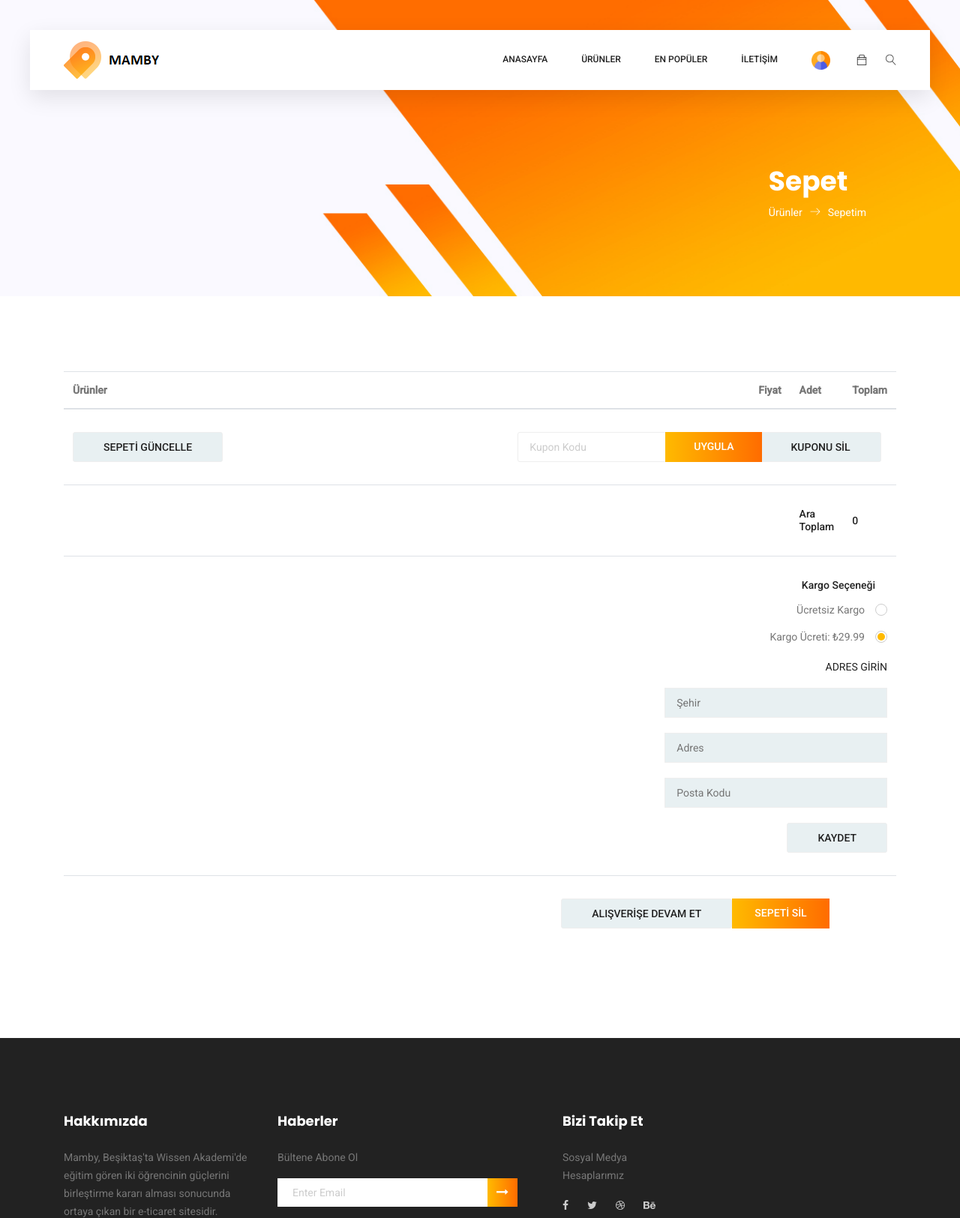
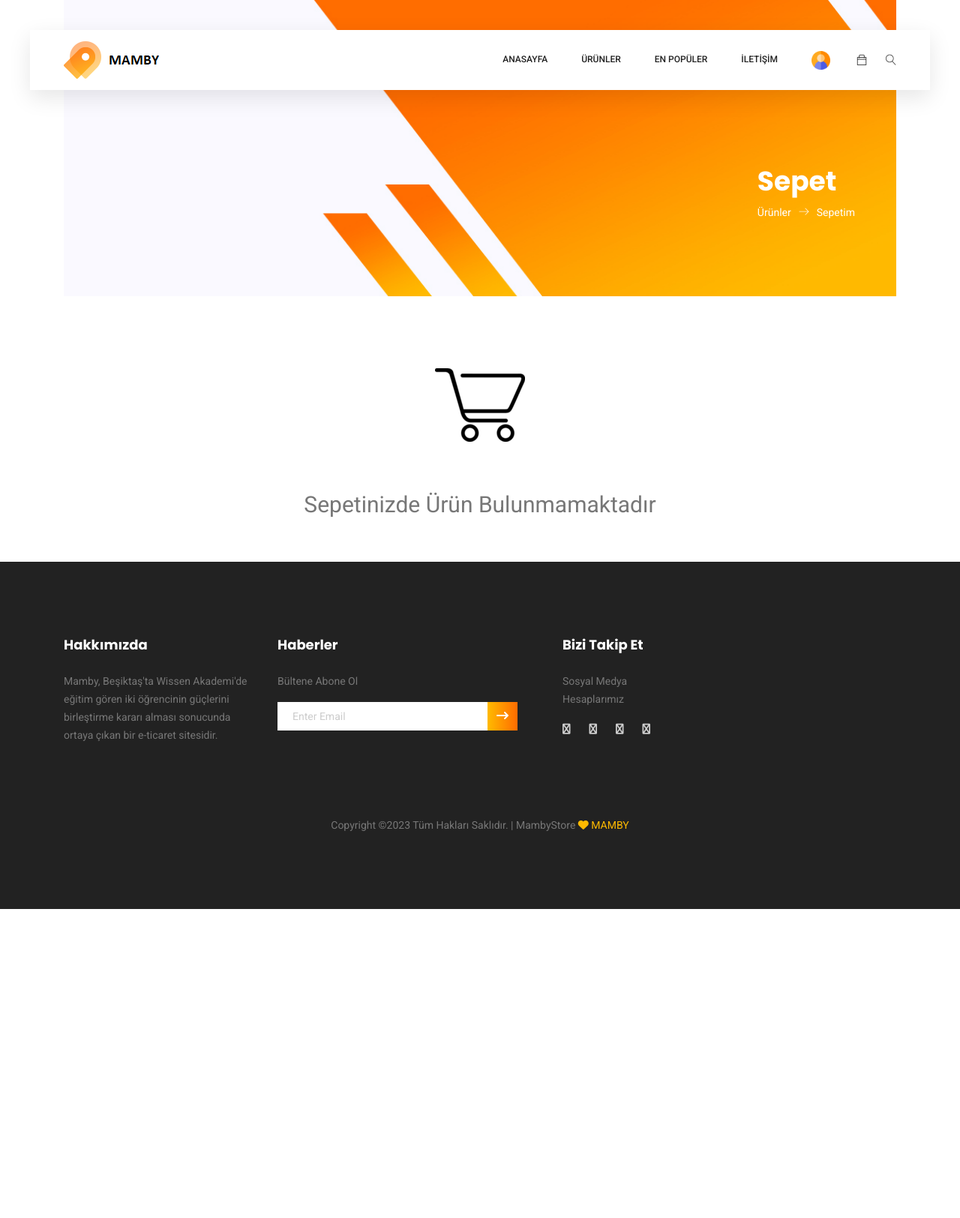
Before and after one commit to mahirbugray/MAMBY-ECommerce-UI, an ASP.NET Core app: page /Card in a window 1280 px wide. Shown: the top 1624 px of the page at 75% size. After the commit the page ends 1212 px from the top, so only its background shows below. Run offline with ASP.NET Core 8, Linux system fonts and the light colour scheme.

Commit message:
card update

```diff
--- a/MAMBY.UI/Controllers/CardController.cs
+++ b/MAMBY.UI/Controllers/CardController.cs
@@ -2,6 +2,7 @@ using MAMBY.UI.Models;
 using MAMBY.UI.SessionExtensions;
 using Microsoft.AspNetCore.Mvc;
 using Newtonsoft.Json;
+using System.Security.Claims;
 using System.Text;
 
 namespace MAMBY.UI.Controllers
@@ -19,8 +20,6 @@ namespace MAMBY.UI.Controllers
         public IActionResult Index()
         {
             card = GetCards();
-            TempData["TotalQuantity"] = TotalQuantity(card).ToString();
-            TempData["TotalPrice"] = TotalPrice(card).ToString();
             return View(card);
         }
         public async Task<IActionResult> Add(ProductViewModel model, int quantity)
@@ -45,13 +44,9 @@ namespace MAMBY.UI.Controllers
                     card = AddCard(card, cardLineViewModel);
                     SaveCard(card);
 
-                    TempData["TotalQuantity"] = TotalQuantity(card).ToString();
-                    TempData["TotalPrice"] = TotalPrice(card).ToString();
-
                     return RedirectToAction("Index");
                 }
                 else
-
                 {
                     return View("Index", "ErrorPage");          //404 e döndürülecek.
                 }
@@ -62,7 +57,48 @@ namespace MAMBY.UI.Controllers
                 return RedirectToAction("Login", "Account");
             }
         }
-
+        public IActionResult GetCartAjax()
+        {
+            var cart = HttpContext.Session.GetJson<List<CardLineViewModel>>("cart") ?? new List<CardLineViewModel>();
+            TempData["TotalPrice"] = TotalPrice(cart);
+            return PartialView("CartPartial", cart);
+        }
+        [HttpGet]
+        public int Decrease(int id)
+        {
+            var cart = HttpContext.Session.GetJson<List<CardLineViewModel>>("cart") ?? new List<CardLineViewModel>();
+            foreach (var item in cart)
+            {
+                if (item.ProductId == id)
+                {
+                    item.Quantity--;
+                    if (item.Quantity == 0)
+                    {
+                        cart.Remove(item);
+                        HttpContext.Session.SetJson("cart", cart);
+                        return 0;
+                    }
+                    HttpContext.Session.SetJson("cart", cart);
+                    return item.Quantity;
+                }
+            }
+            return 0;
+        }
+        [HttpGet]
+        public int Increase(int id)
+        {
+            var cart = HttpContext.Session.GetJson<List<CardLineViewModel>>("cart") ?? new List<CardLineViewModel>();
+            foreach (var item in cart)
+            {
+                if (item.ProductId == id)
+                {
+                    item.Quantity++;
+                    HttpContext.Session.SetJson("cart", cart);
+                    return item.Quantity;
+                }
+            }
+            return 0;
+        }
         public IActionResult Delete(int id)
         {
             card = GetCards();
@@ -72,21 +108,18 @@ namespace MAMBY.UI.Controllers
         }
         public List<CardLineViewModel> GetCards()
         {
-            var card = HttpContext.Session.GetJson<List<CardLineViewModel>>("card") ?? new List<CardLineViewModel>();
+            var card = HttpContext.Session.GetJson<List<CardLineViewModel>>("cart") ?? new List<CardLineViewModel>();
             return card;
         }
         public void SaveCard(List<CardLineViewModel> card)
         {
-            HttpContext.Session.SetJson("card", card);
+            HttpContext.Session.SetJson("cart", card);
         }
         public IActionResult DeleteCard()
         {
             HttpContext.Session.Clear();
             return RedirectToAction("Index");
         }
-
-
-
         public List<CardLineViewModel> AddCard(List<CardLineViewModel> card, CardLineViewModel cardLine)
         {
             if (card.Any(cd => cd.ProductId == cardLine.ProductId))
@@ -120,11 +153,13 @@ namespace MAMBY.UI.Controllers
             var totalPrice = card.Sum(c => c.Quantity * c.Price);
             return totalPrice;
         }
+        public IActionResult UpdateCard()
+        {
+            var cart = HttpContext.Session.GetJson<List<CardLineViewModel>>("cart") ?? new List<CardLineViewModel>();
+            return PartialView("CartPartialView", cart);
+        }
     }
 }
 
 
-//Sepete ekleye basıldığında movielerdekinden cardline new lenecek içine ürün bilgileri atılacak. Gidip sessiona bakıp ona göre işlem yapılacak cardline card a eklenip işleme devam edilecek. Alışveriş onayla denildiğinde create card oluşturulacak. saledetail  oluşacak bitince sessiondaki sepet boşaltılacak.
-
-
-//Sepeteekle metoduna sessiondaki user a bakılacak ona göre ekleme yapılacak user yoksa logine yönlendirme yap.
+//İtem quantitynin son hali ekrana basılacak alt taraflar düzenlenecek toplam fiyat basılacak sale kısmına geçiş yapılacak.
--- a/MAMBY.UI/Views/Card/Index.cshtml
+++ b/MAMBY.UI/Views/Card/Index.cshtml
@@ -4,138 +4,45 @@
     Layout = "~/Views/Shared/_HomeLayout.cshtml";
 }
 
-<section class="banner-area organic-breadcrumb">
-    <div class="container">
-        <div class="breadcrumb-banner d-flex flex-wrap align-items-center justify-content-end">
-            <div class="col-first">
-                <h1>Sepet</h1>
-                <nav class="d-flex align-items-center">
-                    <a asp-action="Index" asp-controller="Product" asp-route-id="card.Id ">Ürünler<span class="lnr lnr-arrow-right"></span></a>
-                    <a asp-action="Index" asp-controller="Card" asp-route-id="card.Id ">Sepetim</a>
-                </nav>
-            </div>
-        </div>
-    </div>
-</section>
-<!-- End Banner Area -->
-<!--================Cart Area =================-->
-<section class="cart_area">
-    <div class="container">
-        <div class="cart_inner">
-            <div class="table">
-                <table class="table">
-                    @*  <thead> *@
-                    <tr>
-                        <th class="col">Ürünler</th>
-                        <th class="col">Fiyat</th>
-                        <th class="col">Adet</th>
-                        <th class="col">Toplam</th>
-                    </tr>
-                    @* </thead> *@
-                    <tbody>
-                        @foreach (var item in Model)
-                        {
-                            <tr>
-                                <td>
-                                    <div class="media">
-                                        <div class="d-flex">
-                                            <img src="@item.ProductViewModel.ThumbnailImage" alt="@item.ProductName"> @*resim eklenicek*@
-                                        </div>
-                                        <div class="media-body">
-                                            <p>@item.ProductViewModel.Description</p>       @*description eklenecek*@
-                                        </div>
-                                    </div>
-                                </td>
-                                <td>
-                                    <h5>@item.Price</h5>
-                                </td>
-                                <td>
-                                    <div class="product_count">
-                                        <input type="text" name="qty" id="sst" maxlength="12" value="@item.Quantity" title="Quantity:"
-                                               class="input-text qty">
-                                        <button onclick="var result = document.getElementById('sst'); var sst = result.value; if( !isNaN( sst )) result.value++;return false;"
-                                                class="increase items-count" type="button">
-                                            <i class="lnr lnr-chevron-up"></i>
-                                        </button>
-                                        <button onclick="var result = document.getElementById('sst'); var sst = result.value; if( !isNaN( sst ) &amp;&amp; sst > 0 ) result.value--;return false;"
-                                                class="reduced items-count" type="button">
-                                            <i class="lnr lnr-chevron-down"></i>
-                                        </button>
-                                    </div>
-                                </td>
-                                <td>
-                                    <h5>@(item.Price * item.Quantity)</h5>
-                                </td>
-                            </tr>
-                        }
-                        <tr class="bottom_button">
-                            <td>
-                                <a class="gray_btn" href="#">SEPETİ GÜNCELLE</a>
-                            </td>
-                            <td>
-                            </td>
-                            <td>
-                            </td>
-                            <td>
-                                <div class="cupon_text d-flex align-items-center">
-                                    <input type="text" placeholder="Kupon Kodu">
-                                    <a class="primary-btn" href="#">UYGULA</a>
-                                    <a class="gray_btn" href="#">KUPONU SİL</a>
-                                </div>
-                            </td>
-                        </tr>
-                        <tr>
-                            <td>
-                            </td>
-                            <td>
-                            </td>
-                            <td>
-                                <h5>Ara Toplam</h5>
-                            </td>
-                            <td>
-                                <h5>@TempData["TotalPrice"]</h5>
-                            </td>
-                        </tr>
-                        <tr class="shipping_area">
-                            <td>
-                            </td>
-                            <td>
-                            </td>
-                            <td>
+<div class="page-content">
+    <div class="cart">
+        <div class="container">
+            <partial name="CardPartialView" model="Model" />
+            <!-- End .row -->
+        </div><!-- End .container -->
+    </div><!-- End .cart -->
+</div>
 
-                            </td>
-                            <td>
-                                <div class="shipping_box">
-                                    <ul class="list">
-                                        <li class="mr-3"><h5>Kargo Seçeneği</h5></li>
-                                        <li><a href="#">Ücretsiz Kargo</a></li>
-                                        <li class="active"><a href="#">Kargo Ücreti: ₺29.99</a></li>
-                                    </ul>
-                                    <h6>ADRES GİRİN</h6>
-                                    <input type="text" placeholder="Şehir">
-                                    <input type="text" placeholder="Adres">
-                                    <input type="text" placeholder="Posta Kodu">
-                                    <a class="gray_btn" href="#">Kaydet</a>
-                                </div>
-                            </td>
-                        </tr>
-                        <tr class="out_button_area">
-                            <td>
-                            </td>
-                            <td>
-                            </td>
-                            <td>
-                            </td>
-                            <td>
-                                <div class="checkout_btn_inner d-flex align-items-center">
-                                    <a class="gray_btn" href="#">ALIŞVERİŞE DEVAM ET</a>
-                                    <a class="primary-btn" href="#">SEPETİ SİL</a>
-                                </div>
-                            </td>
-                        </tr>
-                    </tbody>
-                </table>
-            </div>
-        </div>
-    </div>
-</section>
+@section Scripts {
+    <script>
+        function increase(id) {
+
+            $.ajax({
+                // type: 'GET',  //default get olduğu için belirtmeden de çalışır
+                url: '/Card/Increase/' + id,
+                success: function (result) {
+                    $('#cartrefresh').load("/Card/UpdateCard")
+
+                },
+                error: function (xhr, status, error) {
+
+                    console.error(error);
+                }
+            });
+        }
+
+        function decrease(id) {
+            $.ajax({
+                //type: 'GET',
+                url: '/Card/Decrease/' + id,
+                success: function (result) {
+                    $("#cartrefresh").load("/Card/UpdateCard")
+                },
+                error: function (xhr, status, error) {
+
+                    console.error(error);
+                }
+            });
+        };
+    </script>
+}
--- /dev/null
+++ b/MAMBY.UI/Views/Shared/CardPartialView.cshtml
@@ -0,0 +1,156 @@
+@model List<CardLineViewModel>
+
+
+<section class="banner-area organic-breadcrumb">
+    <div class="container">
+        <div class="breadcrumb-banner d-flex flex-wrap align-items-center justify-content-end">
+            <div class="col-first">
+                <h1>Sepet</h1>
+                <nav class="d-flex align-items-center">
+                    <a asp-action="Index" asp-controller="Product" asp-route-id="card.Id ">Ürünler<span class="lnr lnr-arrow-right"></span></a>
+                    <a asp-action="Index" asp-controller="Card" asp-route-id="card.Id ">Sepetim</a>
+                </nav>
+            </div>
+        </div>
+    </div>
+</section>
+<!-- End Banner Area -->
+<!--================Cart Area =================-->
+@if (Model.Count() > 0)
+{
+    <section class="cart_area">
+        <div class="container">
+            <div class="cart_inner">
+                <div class="table">
+                    <table class="table">
+                        <thead>
+                            <tr>
+                                <th class="col">Ürünler</th>
+                                <th class="col">Fiyat</th>
+                                <th class="col">Adet</th>
+                                <th class="col">Toplam</th>
+                            </tr>
+                        </thead>
+                        <tbody>
+                            @foreach (var item in Model)
+                            {
+                                <tr data-product-id="@item.CardId">
+                                    <td>
+                                        <div class="media">
+                                            <div class="d-flex">
+                                                <img src="@item.ProductViewModel.ThumbnailImage" alt="@item.ProductName">
+                                            </div>
+                                            <div class="media-body">
+                                                <p>@item.ProductViewModel.Description</p>
+                                            </div>
+                                        </div>
+                                    </td>
+                                    <td>
+                                        <h5>@item.Price.ToString("C")</h5>
+                                    </td>
+                                    <td>
+                                        <button style="border-radius:50%;" onclick="decrease(@item.ProductId)" class="mr-3 btn-outline-danger"><i class="fa-solid fa-minus"></i></button>
+                                        <div class="cart-product-quantity d-inline">
+                                            <p class="d-inline"><strong>@item.Quantity</strong></p>
+                                        </div><!-- End .cart-product-quantity -->
+                                        <button style="border-radius:50%;" onclick="increase(@item.ProductId)" class="ml-3 btn-outline-success"><i class="fa-solid fa-plus"></i></button>
+                                    </td>
+                                    <td class="total-col"> <h5>@((item.Price * item.Quantity).ToString("C"))</h5></td>
+                                    <td class="remove-col"><a asp-action="DeleteCart" asp-controller="Cart" asp-route-id="@item.ProductId" class="btn-remove"><i class="icon-close"></i></a></td>
+                                </tr>
+                            }
+                            <tr class="bottom_button">
+                                <td>
+                                    <a class="gray_btn" href="#">Update Cart</a>
+                                </td>
+                                <td>
+                                </td>
+                                <td>
+                                </td>
+                                <td>
+                                    <div class="cupon_text d-flex align-items-center">
+                                        <input type="text" placeholder="Coupon Code">
+                                        <a class="primary-btn" href="#">Apply</a>
+                                        <a class="gray_btn" href="#">Close Coupon</a>
+                                    </div>
+                                </td>
+                            </tr>
+                            <tr>
+                                <td>
+                                </td>
+                                <td>
+                                </td>
+                                <td>
+                                    <h5>Subtotal</h5>
+                                </td>
+                                <td>
+                                    <h5>$2160.00</h5>
+                                </td>
+                            </tr>
+                            <tr class="shipping_area">
+                                <td>
+                                </td>
+                                <td>
+                                </td>
+                                <td>
+                                    <h5>Shipping</h5>
+                                </td>
+                                <td>
+                                    <div class="shipping_box">
+                                        <ul class="list">
+                                            <li><a href="#">Flat Rate: $5.00</a></li>
+                                            <li><a href="#">Free Shipping</a></li>
+                                            <li><a href="#">Flat Rate: $10.00</a></li>
+                                            <li class="active"><a href="#">Local Delivery: $2.00</a></li>
+                                        </ul>
+                                        <h6>Calculate Shipping <i class="fa fa-caret-down" aria-hidden="true"></i></h6>
+                                        <select class="shipping_select">
+                                            <option value="1">Bangladesh</option>
+                                            <option value="2">India</option>
+                                            <option value="4">Pakistan</option>
+                                        </select>
+                                        <select class="shipping_select">
+                                            <option value="1">Select a State</option>
+                                            <option value="2">Select a State</option>
+                                            <option value="4">Select a State</option>
+                                        </select>
+                                        <input type="text" placeholder="Postcode/Zipcode">
+                                        <a class="gray_btn" href="#">Update Details</a>
+                                    </div>
+                                </td>
+                            </tr>
+                            <tr class="out_button_area">
+                                <td>
+                                </td>
+                                <td>
+                                </td>
+                                <td>
+                                </td>
+                                <td>
+                                    <div class="checkout_btn_inner d-flex align-items-center">
+                                        <a class="gray_btn" asp-action="Index" asp-controller="Product">Alışverişe Devam Et</a>
+                                        <a class="primary-btn" href="#">Ödemeye Geç</a>
+                                    </div>
+                                </td>
+                            </tr>
+                        </tbody>
+                    </table>
+                </div>
+            </div>
+        </div>
+    </section>
+}
+else
+{
+    <br />
+    <br />
+    <div class="m-5" style="align-items: center;display: flex;justify-content: center;">
+        <img src="~/images/cart.png">
+    </div>
+    <br />
+    <div class="text-center">
+        <p style="font-size:30px;">Sepetinizde Ürün Bulunmamaktadır</p>
+    </div>
+    <br />
+    <br />
+}
--- a/MAMBY.UI/Views/Shared/_HomeLayout.cshtml
+++ b/MAMBY.UI/Views/Shared/_HomeLayout.cshtml
@@ -32,6 +32,7 @@
     <link rel="stylesheet" href="~/theme/css/ion.rangeSlider.skinFlat.css" />
     <link rel="stylesheet" href="~/theme/css/magnific-popup.css">
     <link rel="stylesheet" href="~/theme/css/main.css">
+    <link rel="stylesheet" href="https://cdnjs.cloudflare.com/ajax/libs/font-awesome/6.5.1/css/all.min.css" integrity="sha512-DTOQO9RWCH3ppGqcWaEA1BIZOC6xxalwEsw9c2QQeAIftl+Vegovlnee1c9QX4TctnWMn13TZye+giMm8e2LwA==" crossorigin="anonymous" referrerpolicy="no-referrer" />
 </head>
 
 <body>
```
Also changed, not shown: MAMBY.UI/wwwroot/images/cart.png (added).
